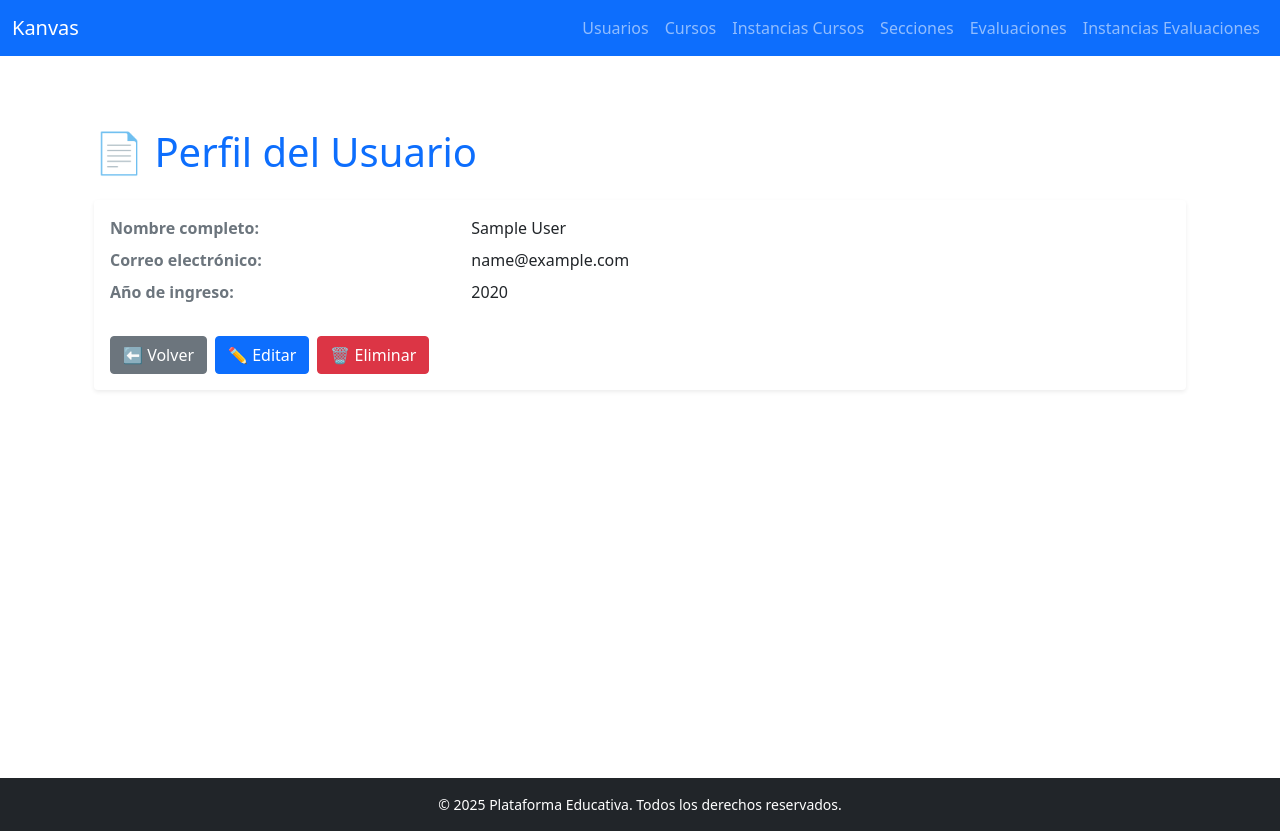
After one commit to AlbertoZuiga/verificable-grupo-8, a Flask app: page /users/1 in a window 1280 px wide. The commit adds this page. Run offline with Flask 3, Linux system fonts and the light colour scheme; tables that the repository leaves empty hold one stand-in row (values such as "Sample post").

Commit message:
User CRUD ready

```diff
--- a/app/models/user.py
+++ b/app/models/user.py
@@ -7,7 +7,7 @@ class User(kanvas_db.Model):
     first_name = kanvas_db.Column(kanvas_db.String(100), nullable=False)
     last_name = kanvas_db.Column(kanvas_db.String(100), nullable=False)
     email = kanvas_db.Column(kanvas_db.String(120), nullable=False, unique=True, index=True)
-    university_entry_date = kanvas_db.Column(kanvas_db.Date, nullable=False)
+    university_entry_year = kanvas_db.Column(kanvas_db.Integer, nullable=False)
 
     def __repr__(self):
         return f"<User id={self.id}, name={self.name}, email={self.email}>"
--- a/app/routes/__init__.py
+++ b/app/routes/__init__.py
@@ -5,5 +5,7 @@ from app.routes.section_routes import section_bp
 from app.routes.requisite_routes import requisite_bp
 from app.routes.evaluation_routes import evaluation_bp
 from app.routes.evaluation_instance_routes import evaluation_instance_bp
+from app.routes.auth_routes import auth_bp
+from app.routes.user_routes import user_bp
 
-blueprints = [main_bp, course_bp, course_instance_bp, section_bp, requisite_bp, evaluation_bp, evaluation_instance_bp]
+blueprints = [main_bp, course_bp, course_instance_bp, section_bp, requisite_bp, evaluation_bp, evaluation_instance_bp, auth_bp, user_bp]
--- /dev/null
+++ b/app/routes/user_routes.py
@@ -0,0 +1,48 @@
+from flask import Blueprint, render_template, request, redirect, url_for
+from app import kanvas_db
+from app.models import User
+
+user_bp = Blueprint('user', __name__, url_prefix='/users')
+
+@user_bp.route('/')
+def index():
+    users = User.query.all()
+    return render_template('users/index.html', users=users)
+
+@user_bp.route('/<int:id>')
+def show(id):
+    user = User.query.get_or_404(id)
+    return render_template('users/show.html', user=user)
+
+@user_bp.route('/create', methods=['GET', 'POST'])
+def create():
+    if request.method == 'POST':
+        new_user = User(
+            first_name=request.form['first_name'],
+            last_name=request.form['last_name'],
+            email=request.form['email'],
+            university_entry_year=request.form['university_entry_year']
+        )
+        kanvas_db.session.add(new_user)
+        kanvas_db.session.commit()
+        return redirect(url_for('user.index'))
+    return render_template('users/create.html')
+
+@user_bp.route('/edit/<int:id>', methods=['GET', 'POST'])
+def edit(id):
+    user = User.query.get_or_404(id)
+    if request.method == 'POST':
+        user.first_name = request.form['first_name']
+        user.last_name = request.form['last_name']
+        user.email = request.form['email']
+        user.university_entry_year = request.form['university_entry_year']
+        kanvas_db.session.commit()
+        return redirect(url_for('user.index'))
+    return render_template('users/edit.html', user=user)
+
+@user_bp.route('/delete/<int:id>')
+def delete(id):
+    user = User.query.get_or_404(id)
+    kanvas_db.session.delete(user)
+    kanvas_db.session.commit()
+    return redirect(url_for('user.index'))
--- a/app/templates/partials/navbar.html
+++ b/app/templates/partials/navbar.html
@@ -9,6 +9,11 @@
       </button>
       <div class="collapse navbar-collapse" id="navbarNav">
         <ul class="navbar-nav ms-auto">
+          <li class="nav-item">
+            <a class="nav-link" href="{{ url_for('user.index') }}" aria-label="Ver usuarios">
+              Usuarios
+            </a>
+          </li>
           <li class="nav-item">
             <a class="nav-link" href="{{ url_for('course.index') }}" aria-label="Ver cursos disponibles">
               Cursos
--- /dev/null
+++ b/app/templates/users/show.html
@@ -0,0 +1,40 @@
+{% extends "base.html" %} {% block title %}Perfil de {{ user.first_name }} {{
+user.last_name }}{% endblock %} {% block content %}
+<div class="container py-5">
+  <h1 class="mb-4 text-primary">📄 Perfil del Usuario</h1>
+
+  <div class="card shadow-sm border-0 rounded-4">
+    <div class="card-body">
+      <dl class="row">
+        <dt class="col-sm-4 text-muted">Nombre completo:</dt>
+        <dd class="col-sm-8">{{ user.first_name }} {{ user.last_name }}</dd>
+
+        <dt class="col-sm-4 text-muted">Correo electrónico:</dt>
+        <dd class="col-sm-8">{{ user.email }}</dd>
+
+        <dt class="col-sm-4 text-muted">Año de ingreso:</dt>
+        <dd class="col-sm-8">{{ user.university_entry_year }}</dd>
+      </dl>
+
+      <div class="mt-4 d-flex flex-wrap gap-2">
+        <a href="{{ url_for('user.index') }}" class="btn btn-secondary">
+          ⬅ Volver
+        </a>
+        <a
+          href="{{ url_for('user.edit', id=user.id) }}"
+          class="btn btn-primary"
+        >
+          ✏ Editar
+        </a>
+        <a
+          href="{{ url_for('user.delete', id=user.id) }}"
+          class="btn btn-danger"
+          onclick="return confirm('¿Estás seguro de eliminar este usuario?')"
+        >
+          🗑 Eliminar
+        </a>
+      </div>
+    </div>
+  </div>
+</div>
+{% endblock %}
```
Also changed, not shown: app/db/seed.py (+6 -6 lines), app/routes/auth_routes.py (added, +13 -0 lines), app/templates/auth/login.html (added, +19 -0 lines), app/templates/users/create.html (added, +36 -0 lines), app/templates/users/edit.html (added, +36 -0 lines), app/templates/users/index.html (added, +36 -0 lines), README.md.
